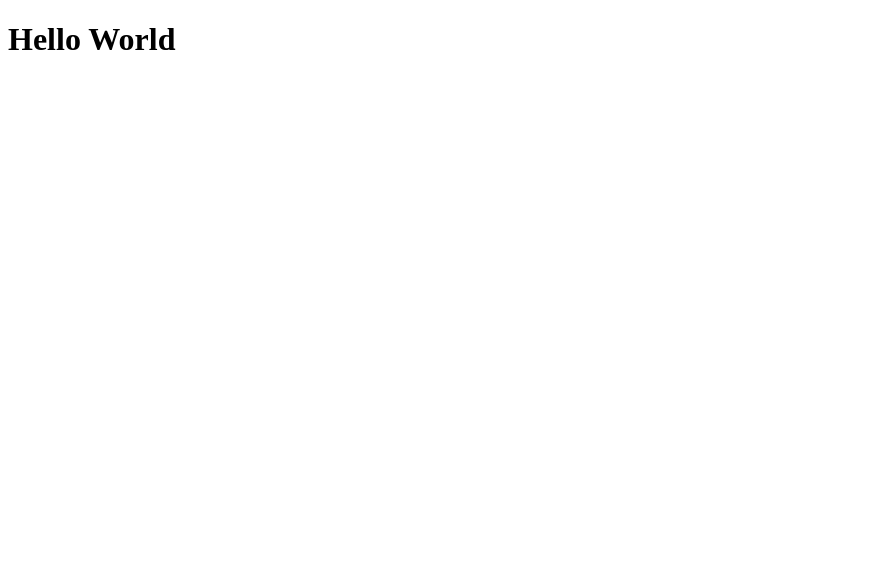
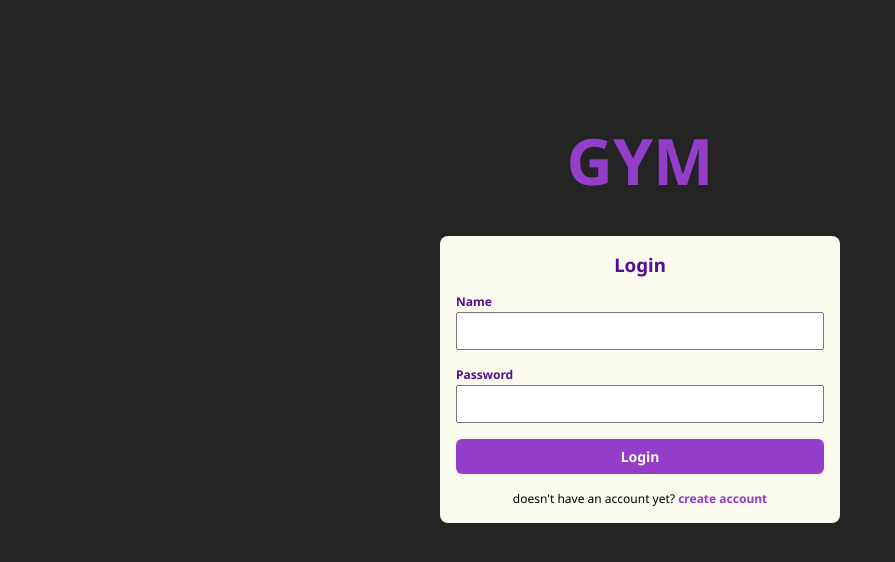
Before and after one commit to RamonSFR/gym-management-system, a React (Vite) app in the folder gym-frontend/: page / in a window 1280 px wide. Shown: the top 562 px of the page, without its empty margins (0-895 px from the left). Built offline with nearby package versions, Linux system fonts and the light colour scheme.

Commit message:
initial login page setup

```diff
--- a/gym-frontend/index.html
+++ b/gym-frontend/index.html
@@ -4,6 +4,12 @@
     <meta charset="UTF-8" />
     <link rel="icon" type="image/svg+xml" href="./assets/icons/gym.ico" />
     <meta name="viewport" content="width=device-width, initial-scale=1.0" />
+    <link rel="preconnect" href="https://fonts.googleapis.com" />
+    <link rel="preconnect" href="https://fonts.gstatic.com" crossorigin />
+    <link
+      href="https://fonts.googleapis.com/css2?family=Noto+Sans:ital,wght@0,100..900;1,100..900&display=swap"
+      rel="stylesheet"
+    />
     <title>gym-frontend</title>
   </head>
   <body>
--- a/gym-frontend/src/App.tsx
+++ b/gym-frontend/src/App.tsx
@@ -1,8 +1,12 @@
+import Login from "./pages/Login"
+import GlobalStyles from "./pages/Styles/GlobalStyles"
+
 function App() {
 
   return (
     <>
-      <h1>Hello World</h1>
+      <GlobalStyles />
+      <Login />
     </>
   )
 }
--- /dev/null
+++ b/gym-frontend/src/components/button/index.tsx
@@ -0,0 +1,11 @@
+import * as S from './styles'
+
+type Props = {
+    children: string
+}
+
+const Button = (props: Props) => {
+    return <S.Btn>{props.children}</S.Btn>
+}
+
+export default Button
--- /dev/null
+++ b/gym-frontend/src/components/button/styles.ts
@@ -0,0 +1,19 @@
+import styled from 'styled-components'
+
+import {colors as c} from '../../pages/Styles/GlobalStyles'
+
+export const Btn = styled.button`
+    padding: 8px 12px;
+    background-color: ${c.lightPurple};
+    color: ${c.tertiary};
+    font-weight: bold;
+    font-size: 14px;
+    border: none;
+    outline: none;
+    border-radius: 6px;
+    cursor: pointer;
+
+    &:hover {
+        background-color: ${c.darkPurple};
+    }
+`
--- /dev/null
+++ b/gym-frontend/src/pages/Login/index.tsx
@@ -0,0 +1,28 @@
+import Button from '../../components/button'
+
+import * as S from './styles'
+
+const Login = () => {
+  return (
+    <S.Container>
+      <S.Title>GYM</S.Title>
+      <S.Form>
+        <h3>Login</h3>
+        <div className="input-group">
+          <label htmlFor="name">Name</label>
+          <input type="text" />
+        </div>
+        <div className="input-group">
+          <label htmlFor="password">Password</label>
+          <input type="password" />
+        </div>
+        <Button>Login</Button>
+        <p>
+          doesn't have an account yet? <span>create account</span>
+        </p>
+      </S.Form>
+    </S.Container>
+  )
+}
+
+export default Login
--- /dev/null
+++ b/gym-frontend/src/pages/Login/styles.ts
@@ -0,0 +1,60 @@
+import styled from 'styled-components'
+import { colors as c } from '../Styles/GlobalStyles'
+
+export const Title = styled.h1`
+  font-size: 4rem;
+  color: ${c.lightPurple};
+  margin-bottom: 2rem;
+`
+
+export const Container = styled.div`
+  height: 80vh;
+  display: flex;
+  flex-direction: column;
+  align-items: center;
+  justify-content: center;
+`
+
+export const Form = styled.form`
+  width: clamp(300px, 90%, 400px);
+  display: flex;
+  flex-direction: column;
+  border-radius: 8px;
+  gap: 1rem;
+  padding: 16px;
+  background-color: ${c.tertiary};
+
+  h3 {
+    text-align: center;
+    color: ${c.darkPurple};
+  }
+
+  .input-group {
+    display: flex;
+    flex-direction: column;
+    gap: 2px;
+
+    label {
+      color: ${c.darkPurple};
+      font-weight: bold;
+      font-size: 12px;
+    }
+
+    input {
+      width: 100%;
+      padding: 8px;
+      outline: none;
+    }
+  }
+
+  p {
+    text-align: center;
+    font-size: .75rem;
+
+    span {
+        color: ${c.lightPurple};
+        font-weight: bold;
+        cursor: pointer;
+    }
+  }
+`
--- /dev/null
+++ b/gym-frontend/src/pages/Styles/GlobalStyles.ts
@@ -0,0 +1,32 @@
+import { createGlobalStyle } from 'styled-components'
+
+export const breakpoints = {
+  mobile: '768px',
+  tablet: '1024px'
+}
+
+export const colors = {
+  primary: '#020202',
+  secondary: '#242424',
+  tertiary: '#FBFAEE',
+  lightPurple: '#933DC9',
+  darkPurple: '#53118F'
+}
+
+const GlobalStyles = createGlobalStyle`
+    * {
+        margin: 0;
+        padding: 0;
+        box-sizing: border-box;
+        font-family: 'Noto Sans', sans-serif;
+        text-decoration: none;
+        list-style: none;
+    }
+
+    html {
+        scroll-behavior: smooth;
+        background-color: ${colors.secondary};
+    }
+`
+
+export default GlobalStyles
```
